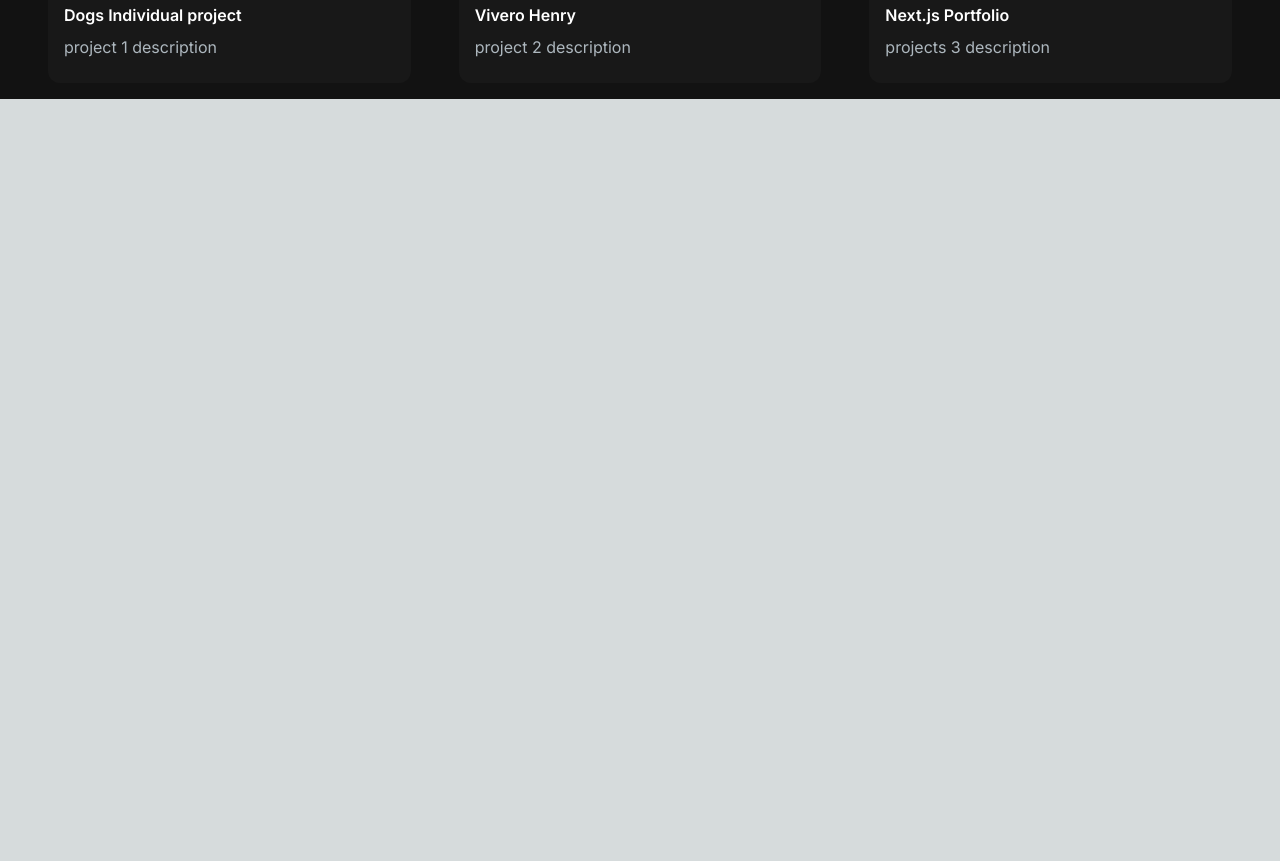
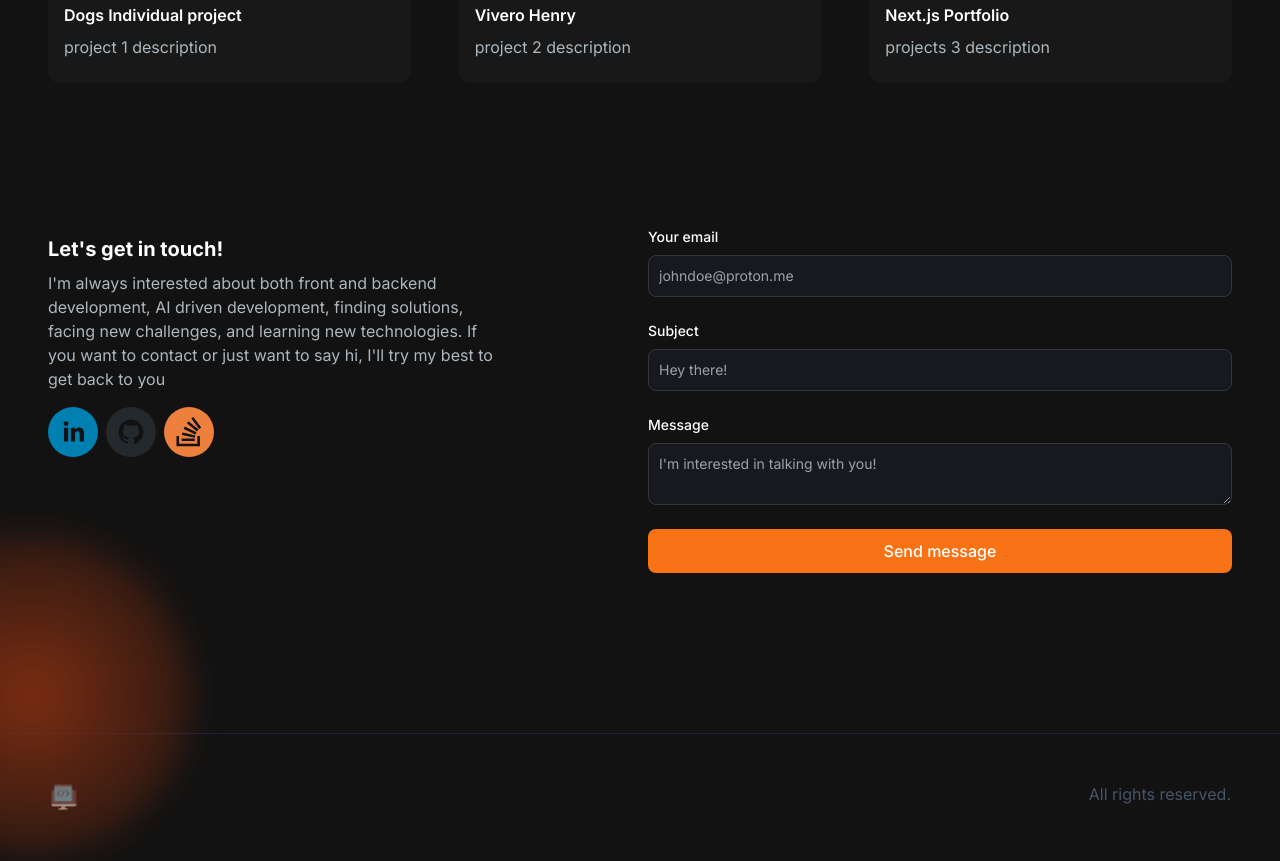
Before and after one commit to fabriziocl/nextJs-portfolio, a Next.js app: page / in a window 1280 px wide. Shown: the part 1760-2621 px from the top of the page. Before the commit the page ends 1859 px from the top, so only its background shows below. Built offline with nearby package versions, Linux system fonts and the light colour scheme.

Commit message:
added footer and email section

```diff
--- a/package.json
+++ b/package.json
@@ -13,7 +13,9 @@
     "next": "13.5.4",
     "react": "^18",
     "react-dom": "^18",
-    "react-type-animation": "^3.1.0"
+    "react-social-icons": "^6.4.0",
+    "react-type-animation": "^3.1.0",
+    "resend": "^1.1.0"
   },
   "devDependencies": {
     "autoprefixer": "^10",
--- /dev/null
+++ b/src/app/api/send/route.js
@@ -0,0 +1,29 @@
+// import { EmailTemplate } from '../../../components/EmailTemplate';
+import { NextResponse } from "next/server";
+import { Resend } from "resend";
+
+const resend = new Resend(process.env.RESEND_API_KEY);
+const fromEmail = process.env.FROM_EMAIL;
+
+export async function POST(req, res) {
+  try {
+    const { email, subject, message } = await req.json()
+    const data = await resend.emails.send({
+      from: fromEmail,
+      to: [fromEmail, email],
+      subject: subject,
+      react: (
+        <>
+          <h1>{subject}</h1>
+          <p>Thanks for contacting me!</p>
+          <p>New message submitted:</p>
+          <p>{message}</p>
+        </>
+      ),
+    });
+
+    return NextResponse.json(data);
+  } catch (error) {
+    return NextResponse.json({ error });
+  }
+}
--- /dev/null
+++ b/src/app/components/EmailSection.jsx
@@ -0,0 +1,127 @@
+"use client"
+import React, { useState } from 'react'
+import { SocialIcon } from 'react-social-icons'
+
+const EmailSection = () => {
+  const [emailSubmitted, setEmailSubmitted] = useState(false)
+  const handleSubmit = async (e) => {
+    e.preventDefault()
+    const data = {
+      email: e.target.email.value,
+      subject: e.target.subject.value,
+      message: e.target.message.value
+    }
+    const JSONdata = JSON.stringify(data);
+    const endpoint = "/api/send"
+    const options = {
+      method: 'POST',
+      headers: {
+        'Content-Type': 'application/json'
+      },
+      body: JSONdata
+    }
+
+    const response = await fetch(endpoint, options)
+    const resData = await response.json()
+    console.log(resData)
+
+    if (response.status === 200) {
+      console.log('Message sent')
+      setEmailSubmitted(true)
+    } else {
+      console.error('Error')
+    }
+  }
+
+  return (
+    <section className="grid md:grid-cols-2 my-12 md:my-12 py-24 gap-4 relative">
+      <div className="bg-[radial-gradient(ellipse_at_center,_var(--tw-gradient-stops))] from-orange-900 to-transparent rounded-full h-80 w-80 z-0 blur-lg absolute top-3/4 -left-4 transform -translate-x-1/2 -translate-1/2">
+      </div>
+      <div className="z-10">
+        <h5 className="text-xl font-bold text-white my-2">
+          {"Let's get in touch!"}
+        </h5>
+        <p className="text-[#adb7be] mb-4 max-w-md">
+          {`I'm always interested about both front and backend development,
+           AI driven development, finding solutions,
+           facing new challenges, and learning new technologies.
+           If you want to contact or just want to say hi, I'll try my best to get
+           back to you`
+          }
+        </p>
+        <div className="socials flex flex-row gap-2">
+          <SocialIcon href="https://www.linkedin.com/in/fabrizio-castro-l%C3%B3pez-b949b2208/" network="linkedin" />
+          <SocialIcon href="https://github.com/fabriziocl" network="github" />
+          <SocialIcon href="https://stackoverflow.com/users/17583914/fabrizio" network='stackoverflow' />
+        </div>
+      </div>
+      <div>
+        <form className="flex flex-col" onSubmit={handleSubmit}>
+          <div className="mb-6">
+            <label
+              htmlFor="email"
+              className="text-white block mb-2 text-sm font-medium"
+            >
+              Your email
+            </label>
+            <input
+              name='email'
+              type="email"
+              id='email'
+              required
+              placeholder='johndoe@proton.me'
+              autoComplete='off'
+              className="bg-[#18191E] border border-[#33353F] placeholder-[#9ca2a9] text-gray-100 text-sm rounded-lg block w-full p-2.5"
+            />
+          </div>
+          <div className="mb-6">
+            <label
+              htmlFor="subject"
+              className="text-white block mb-2 text-sm font-medium"
+            >
+              Subject
+            </label>
+            <input
+              name='subject'
+              type="text"
+              id='subject'
+              required
+              placeholder='Hey there!'
+              autoComplete='off'
+              className="bg-[#18191E] border border-[#33353F] placeholder-[#9ca2a9] text-gray-100 text-sm rounded-lg block w-full p-2.5"
+            />
+          </div>
+          <div className="mb-6">
+            <label
+              htmlFor="message"
+              className="text-white block mb-2 text-sm font-medium"
+            >
+              Message
+            </label>
+            <textarea
+              name="message"
+              id="message"
+              placeholder="I'm interested in talking with you!"
+              className="bg-[#18191E] border border-[#33353F] placeholder-[#9ca2a9] text-gray-100 text-sm rounded-lg block w-full p-2.5"
+            />
+          </div>
+          <button
+            type='submit'
+            className="bg-orange-500 hover:bg-orange-600 text-white font-medium py-2.5 px-5 rounded-lg w-full"
+          >
+            Send message
+          </button>
+          {
+            emailSubmitted && (
+              <p className="text-green-600 text-sm mt-2">
+                Email sent successfully
+              </p>
+            )
+          }
+        </form>
+      </div>
+    </section>
+  )
+}
+
+export default EmailSection
--- /dev/null
+++ b/src/app/components/Footer.jsx
@@ -0,0 +1,24 @@
+import React from 'react'
+import Image from 'next/image'
+
+const Footer = () => {
+    return (
+        <footer className="footer border border-t-[#20203b] border-l-transparent border-b-transparent border-r-transparent text-white">
+            <div className="container p-12 flex justify-between">
+                <span>
+                    <Image
+                        src='/images/code-laptop.png'
+                        alt='laptop-img'
+                        width={30}
+                        height={30}
+                    />
+                </span>
+                <p className="text-slate-600">
+                    All rights reserved.
+                </p>
+            </div>
+        </footer>
+    )
+}
+
+export default Footer
--- a/src/app/components/HeroSection.jsx
+++ b/src/app/components/HeroSection.jsx
@@ -10,7 +10,7 @@
                 <div className='col-span-7 place-self-center text-center sm:text-left'>
                     <h1 className="text-white mb-4 text-4xl sm:text-5xl lg:text-6xl font-extrabold">
                         <span className='text-transparent bg-clip-text bg-gradient-to-r from-purple-600 to-pink-400'>
-                            {`Hello, I'm`}{" "}
+                            Hello, I&apos;m{" "}
                         </span>
                         <br/>
                         <TypeAnimation
@@ -42,7 +42,7 @@
                     </button>
                 </div>
                 <div className='col-span-5 place-self-center mt-4 mb-6 lg:mt-0'>
-                    <div className='rounded-full bg-[#181818] w-[430px] h-[430px] lg:w-[430px] lg:h-[430px] relative'>
+                    <div className='rounded-full bg-[#181818] w-[430px] h-[430px] lg:w-[430px] lg:h-[430px] relative '>
                         <Image
                             src='/images/me.png'
                             alt="hero image"
--- a/src/app/components/ProjectCard.jsx
+++ b/src/app/components/ProjectCard.jsx
@@ -1,15 +1,19 @@
 import React from 'react'
 import { CodeBracketIcon, EyeIcon, PlayCircleIcon } from "@heroicons/react/24/outline"
 import Link from 'next/link'
-import { Play } from 'next/font/google'
 
 const ProjectCard = ({ imgUrl, title, description, gitUrl, gitUrl2, previewUrl, videoUrl }) => {
     return (
         <div>
             <div
                 className="h-52 md:h-72 rounded-t-xl relative group"
-                style={{ background: `url(${imgUrl})`, backgroundSize: "cover" }}
-            >
+                style={
+                    {
+                    background: `url(${imgUrl})`,
+                    backgroundSize: "contain",
+                    backgroundRepeat: "no-repeat"
+                }}
+                >
                 <div className="overlay items-center justify-center absolute top-0 left-0 w-full h-full bg-[#181818] bg-opacity-0 hidden group-hover:flex group-hover:bg-opacity-80 transition-all duration-500">
                     <Link
                         href={gitUrl}
--- a/src/app/page.js
+++ b/src/app/page.js
@@ -1,10 +1,19 @@
-import Image from "next/image";
+// "use client"
+// import React, { useState } from 'react'
 import HeroSection from "./components/HeroSection";
 import NavBar from "./components/NavBar";
 import AboutSection from "./components/AboutSection";
 import ProjectsSection from "./components/ProjectsSection";
+import EmailSection from "./components/EmailSection";
+import Footer from "./components/Footer";
 
 export default function Home() {
+  // const [activeSection, setActiveSection] = useState('hero');
+
+  // const handleSectionChange = (section) => {
+  //   setActiveSection(section);
+  // };
+
   return (
     <main className="flex min-h-screen flex-col bg-[#121212]">
         <NavBar />
@@ -12,7 +21,9 @@
         <HeroSection />
         <AboutSection />
         <ProjectsSection />
+        <EmailSection />
       </div>
+      <Footer />
     </main>
   );
 }
```
Also changed, not shown: 1 other file (tests, documents, lock files or other folders).
